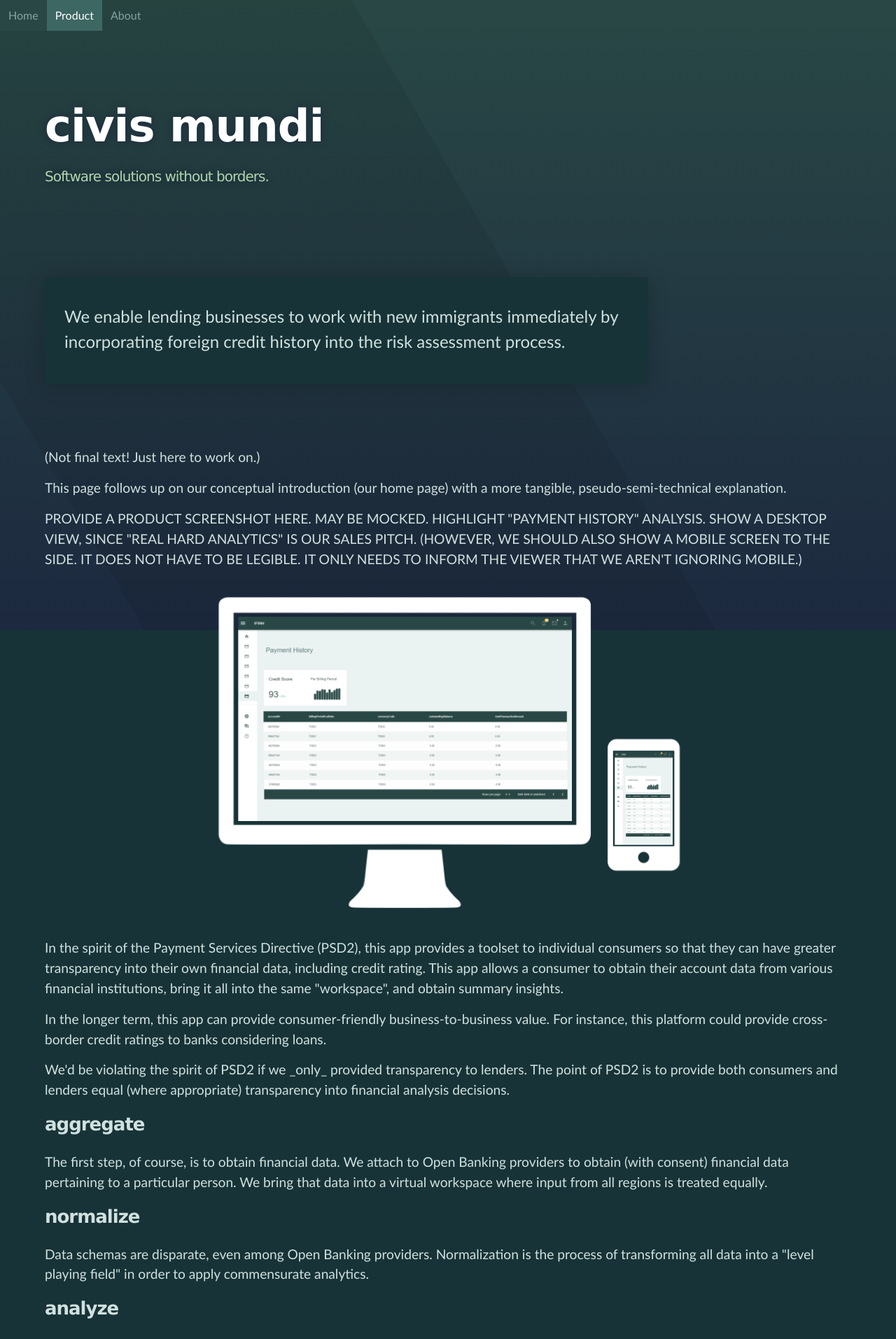
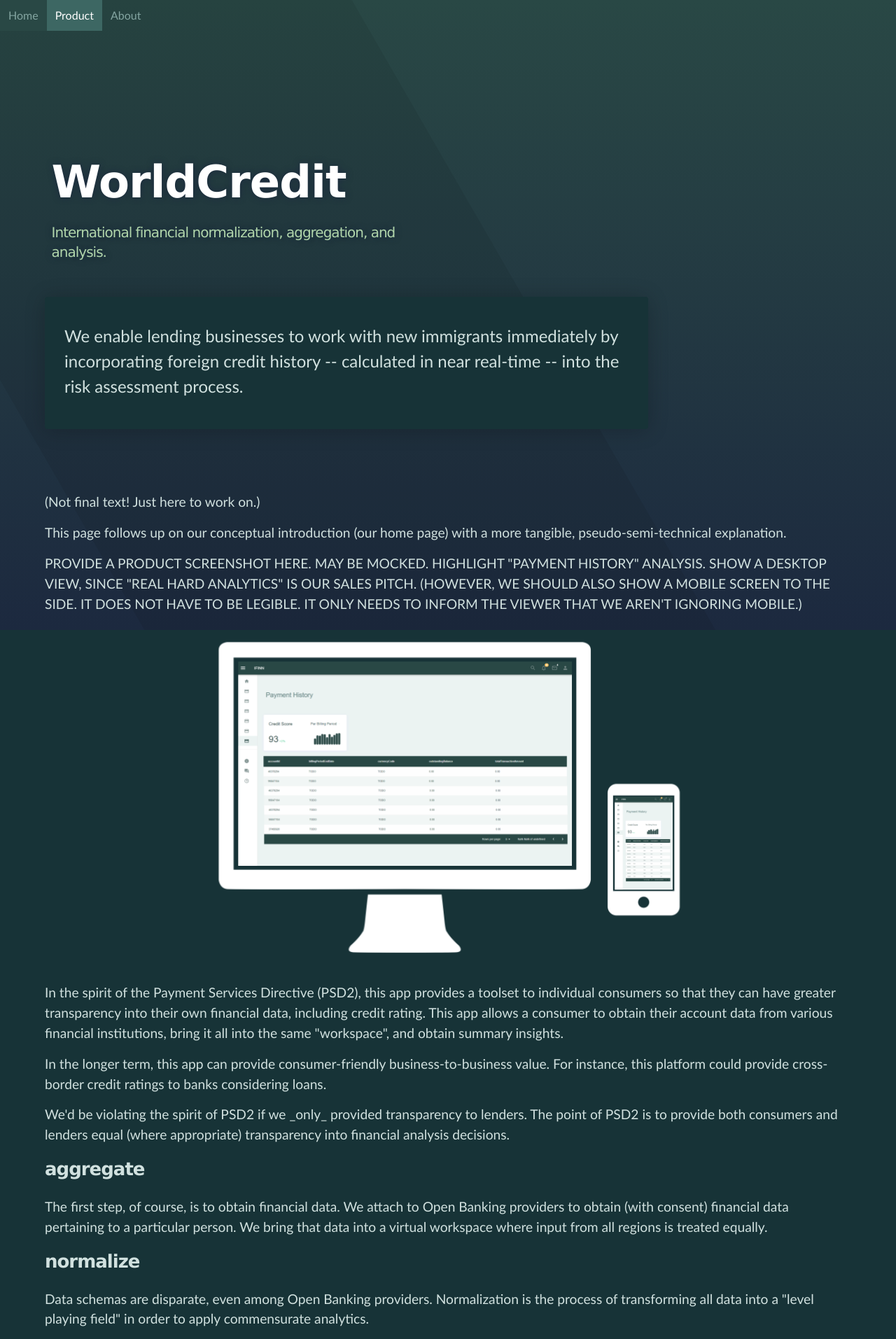
Before and after one commit to civis-mundi/civis-mundi.github.io, a Jekyll site: the page built from product/index.html, in a window 1280 px wide. Shown: the top 1913 px of the page at 70% size. Built offline with Jekyll 4.4.1, drawn with Linux system fonts in a browser that asks for light colours.

Commit message:
#2 More quick and dirty content updates.

```diff
--- a/_layouts/default.html
+++ b/_layouts/default.html
@@ -16,14 +16,6 @@
 <div id="background_wrapper" class="background_wrapper"></div>
 
 {% include navigation.html %}
-
-<!-- HEADER -->
-<div id="header_wrap" class="outer">
-    <header class="inner">
-        <h1 id="project_title">{{ site.title | default: site.github.repository_name }}</h1>
-        <h2 id="project_tagline">{{ site.description | default: site.github.project_tagline }}</h2>
-    </header>
-</div>
 
 <!-- MAIN CONTENT -->
 <div id="main_content_wrap" class="outer">
--- a/_sass/full-width.scss
+++ b/_sass/full-width.scss
@@ -64,6 +64,7 @@ Full-Width Styles
 #header_wrap .inner {
   margin-top: 2.5rem;
   padding: 3rem 0.6rem 1.9rem 0.6rem;
+  float: left;
 }
 
 #project_title {
--- a/product/index.html
+++ b/product/index.html
@@ -2,10 +2,18 @@
 layout: default
 ---
 
+<!-- HEADER -->
+<div id="header_wrap" class="outer">
+    <header class="inner">
+        <h1 id="project_title">WorldCredit</h1>
+        <h2 id="project_tagline">International financial normalization, aggregation, and analysis.</h2>
+    </header>
+</div>
+
 <div class="content-item-container">
     <p>
         We enable lending businesses to work with new immigrants immediately
-        by incorporating foreign credit history into the risk assessment process.
+        by incorporating foreign credit history -- calculated in near real-time -- into the risk assessment process.
     </p>
 </div>
 
```
Also changed, not shown: about/index.html (+8 -0 lines), index.html (+8 -0 lines).
